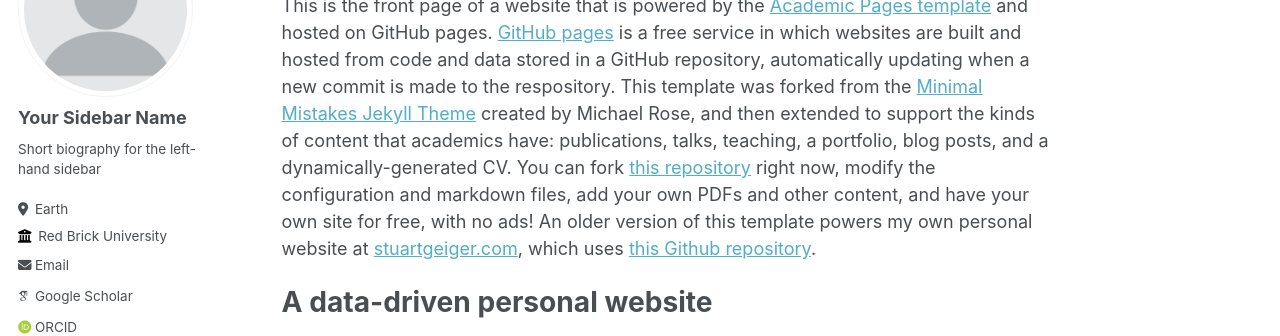
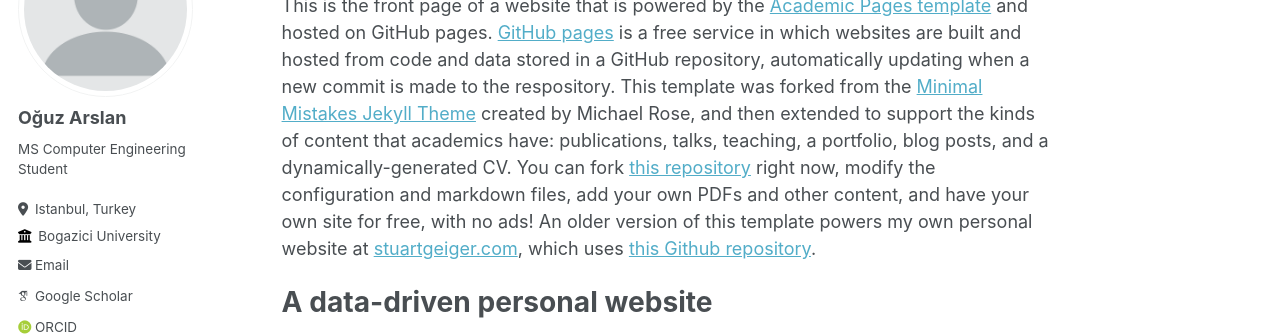
Before and after one commit to Boysle/boysle.github.io, a Jekyll site: the page built from _pages/about.md, in a window 1280 px wide. Shown: the part 184-520 px from the top of the page. Built offline with Jekyll 4.4.1, drawn with Linux system fonts in a browser that asks for light colours; some web fonts are replaced.

Commit message:
Change Biographic Information.yml

```diff
--- a/_config.yml
+++ b/_config.yml
@@ -22,13 +22,13 @@ repository               : "Boysle/boysle.github.io"
 author:
   # Biographic information
   avatar           : "profile.png"
-  name             : "Your Sidebar Name"
+  name             : "Oğuz Arslan"
   pronouns         : # example: "she/her"
-  bio              : "Short biography for the left-hand sidebar"
-  location         : "Earth"
-  employer         : "Red Brick University"
+  bio              : "MS Computer Engineering Student"
+  location         : "Istanbul, Turkey"
+  employer         : "Bogazici University"
   uri              : # URL
-  email            : "none@example.org"
+  email            : "99.oguz@gmail.com"
 
   # Academic websites
   arxiv            : # URL - Update with the correct link to your profile
```
